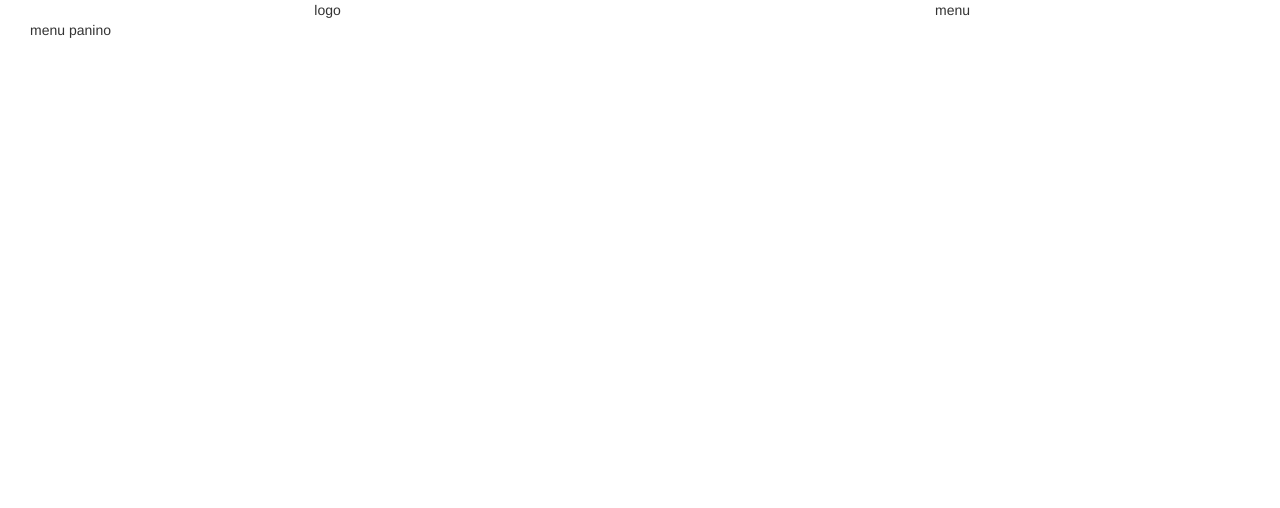
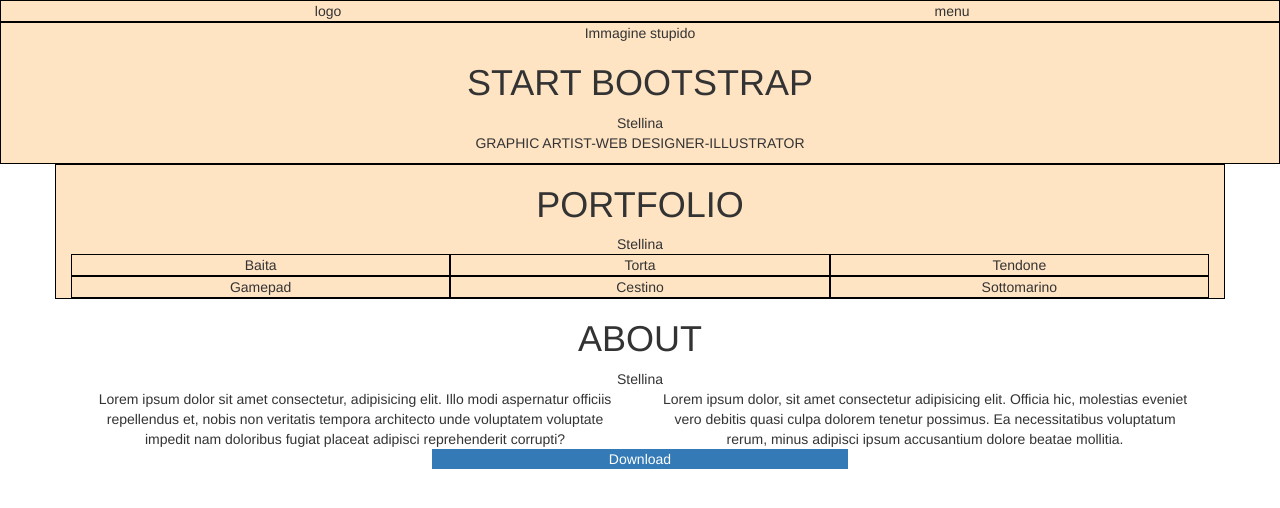
Before and after one commit to FabrizioRozzi/html-css-bootstrap-freelancer, a plain HTML site: page index.html in a window 1280 px wide. Drawn offline with nearby package versions, Linux system fonts and the light colour scheme.

Commit message:
bloccato bottone download

```diff
--- a/assets/css/style.css
+++ b/assets/css/style.css
@@ -0,0 +1,11 @@
+.debug{
+  background-color: bisque;
+  border: 1px solid black;
+}
+
+.container-menu-fisso{
+  width: 100%;
+  height: 150px;
+  background-color: #2C3E50;
+  padding: 0;
+}
--- a/index.html
+++ b/index.html
@@ -5,15 +5,65 @@
   <meta http-equiv="X-UA-Compatible" content="IE=edge">
   <meta name="viewport" content="width=device-width, initial-scale=1.0">
   <link rel="stylesheet" href="https://maxcdn.bootstrapcdn.com/bootstrap/3.3.7/css/bootstrap.min.css" integrity="sha384-BVYiiSIFeK1dGmJRAkycuHAHRg32OmUcww7on3RYdg4Va+PmSTsz/K68vbdEjh4u" crossorigin="anonymous">
+  <link rel="stylesheet" href="assets/css/style.css">
   <title>Document</title>
 </head>
 <body>
   <header>
-    <div class="container-fluid">
+
+    <!-- SEZIONE MENU FISSO -->
+
+    <div class="container-fluid debug">
       <div class="col-lg-6 col-md-6 col-sm-6 col-xs-8 text-center">logo</div>
       <div class="col-lg-6 col-md-6 col-sm-6 hidden-xs text-center">menu</div>
-      <div class="col-xs-4">menu panino</div>
+      <div class="col-xs-4 hidden-sm hidden-md hidden-lg">menu panino</div>
     </div>
+
+
+
+    <!-- / SEZIONE MENU FISSO -->
+
+    <!-- SEZIONE BANNER HEADER -->
+
+    <div class="container-fluid debug">
+      <div class="col-xs-12 col-sm-12 col-md-12 col-lg-12 text-center">Immagine stupido</div>
+      <div class="col-xs-12 col-sm-12 col-md-12 col-lg-12 text-center"><h1>START BOOTSTRAP</h1></div>
+      <div class="col-xs-12 col-sm-12 col-md-12 col-lg-12 text-center">Stellina</div>
+      <div class="col-xs-12 col-sm-12 col-md-12 col-lg-12 text-center"><p>GRAPHIC ARTIST-WEB DESIGNER-ILLUSTRATOR</p></div>
+    </div>
+
+    <!-- / SEZIONE BANNER HEADER -->
+
+    <!-- SEZIONE PORTFOLIO -->
+
+    <div class="container debug">
+      <div class="col-xs-12 col-sm-12 col-md-12 col-lg-12 text-center"><h1>PORTFOLIO</h1></div>
+      <div class="col-xs-12 col-sm-12 col-md-12 col-lg-12 text-center"> Stellina</div>
+      <div class="col-xs-12 col-sm-6 col-md-6 col-lg-4 text-center debug">Baita</div>
+      <div class="col-xs-12 col-sm-6 col-md-6 col-lg-4 text-center debug">Torta</div>
+      <div class="col-xs-12 col-sm-6 col-md-6 col-lg-4 text-center debug">Tendone</div>
+      <div class="col-xs-12 col-sm-6 col-md-6 col-lg-4 text-center debug">Gamepad</div>
+      <div class="col-xs-12 col-sm-6 col-md-6 col-lg-4 text-center debug">Cestino</div>
+      <div class="col-xs-12 col-sm-6 col-md-6 col-lg-4 text-center debug">Sottomarino</div>
+    </div>
+
+    <!-- / SEZIONE PORTFOLIO -->
+
+    <!-- SEZIONE ABOUT  -->
+
+    <div class="container-fluid">
+      <div class="container">
+        <div class="col-xs-12 col-sm-12 col-md-12 col-lg-12 text-center"><h1>ABOUT</h1></div>
+          <div class="col-xs-12 col-sm-12 col-md-12 col-lg-12 text-center">Stellina</div>
+          <div class="col-xs-12 col-sm-6 col-md-6 col-lg-6 text-center text-center">Lorem ipsum dolor sit amet consectetur, adipisicing elit. Illo modi aspernatur officiis repellendus et, nobis non veritatis tempora architecto unde voluptatem voluptate impedit nam doloribus fugiat placeat adipisci reprehenderit corrupti?</div>
+          <div class="col-xs-12 col-sm-6 col-md-6 col-lg-6 text-center text-center">Lorem ipsum dolor, sit amet consectetur adipisicing elit. Officia hic, molestias eveniet vero debitis quasi culpa dolorem tenetur possimus. Ea necessitatibus voluptatum rerum, minus adipisci ipsum accusantium dolore beatae mollitia.</div>
+      </div>
+      <div class="btn-primary col-xs-offset-5 col-xs-2 col-sm-offset-5 col-sm- col-md-offset-4 col-md-4 col-xs-offset-4 col-lg-4  text-center">Download</div>
+    </div>
+
+    <!-- - SEZIONE ABOUT  -->
+
+
   </header>
 </body>
 </html>
```
